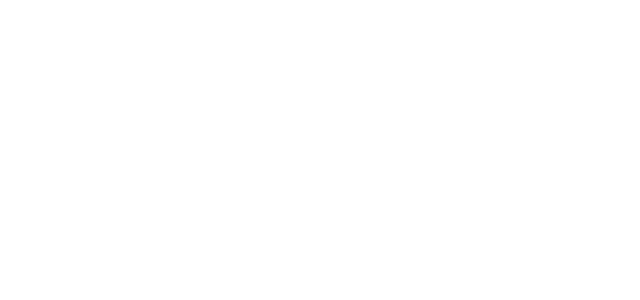
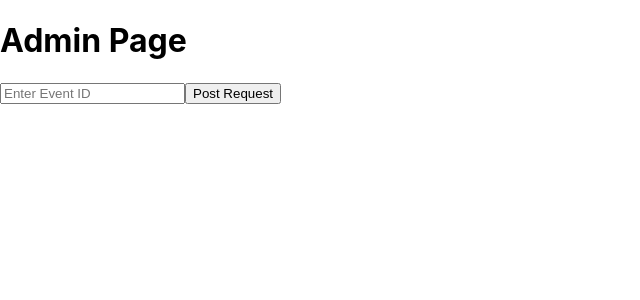
Before and after one commit to fsandel/MonitorEvent, a React (Create React App) app in the folder frontend/: page /admin in a window 1280 px wide. Before the commit this address had no page. Shown: the top 300 px of the page, without its empty margins (0-640 px from the left). Built offline with nearby package versions, Linux system fonts and the light colour scheme.

Commit message:
add basic admin page

```diff
--- /dev/null
+++ b/frontend/src/components/adminpage/index.ts
@@ -0,0 +1 @@
+export { default } from "./Adminpage";
--- a/frontend/src/index.tsx
+++ b/frontend/src/index.tsx
@@ -3,12 +3,14 @@
 import { BrowserRouter, Route, Routes } from "react-router-dom";
 import "./index.css";
 import Home from "./routes/Home";
+import Admin from "./routes/Admin";
 
 ReactDOM.createRoot(document.getElementById("root") as HTMLElement).render(
   <React.StrictMode>
     <BrowserRouter>
       <Routes>
         <Route path="/" element={<Home />} />
+        <Route path="/admin" element={<Admin />} />
       </Routes>
     </BrowserRouter>
   </React.StrictMode>
--- /dev/null
+++ b/frontend/src/routes/Admin.tsx
@@ -0,0 +1,38 @@
+import React, { useState } from "react";
+
+const Adminpage: React.FC = () => {
+  const [eventId, setEventId] = useState("");
+
+  const handlePostRequest = () => {
+    fetch("http://localhost:4000/event", {
+      method: "POST",
+      headers: {
+        "Content-Type": "application/json",
+      },
+      body: JSON.stringify({ eventId }),
+    })
+      .then((response) => {
+        console.log("POST request successful");
+      })
+      .catch((error) => {
+        console.error("Error making POST request:", error);
+      });
+  };
+
+  return (
+    <>
+      <div>
+        <h1>Admin Page</h1>
+        <input
+          type="text"
+          placeholder="Enter Event ID"
+          value={eventId}
+          onChange={(e) => setEventId(e.target.value)}
+        />
+        <button onClick={handlePostRequest}>Post Request</button>
+      </div>
+    </>
+  );
+};
+
+export default Adminpage;
--- a/frontend/src/routes/Home.tsx
+++ b/frontend/src/routes/Home.tsx
@@ -4,8 +4,6 @@
 const Home: React.FC = () => {
   return (
     <>
-      <h1>title</h1>
-      <p>"home"</p>
       <Userlist />
     </>
   );
```
Also changed, not shown: frontend/src/components/adminpage/Adminpage.tsx (added, +9 -0 lines).
